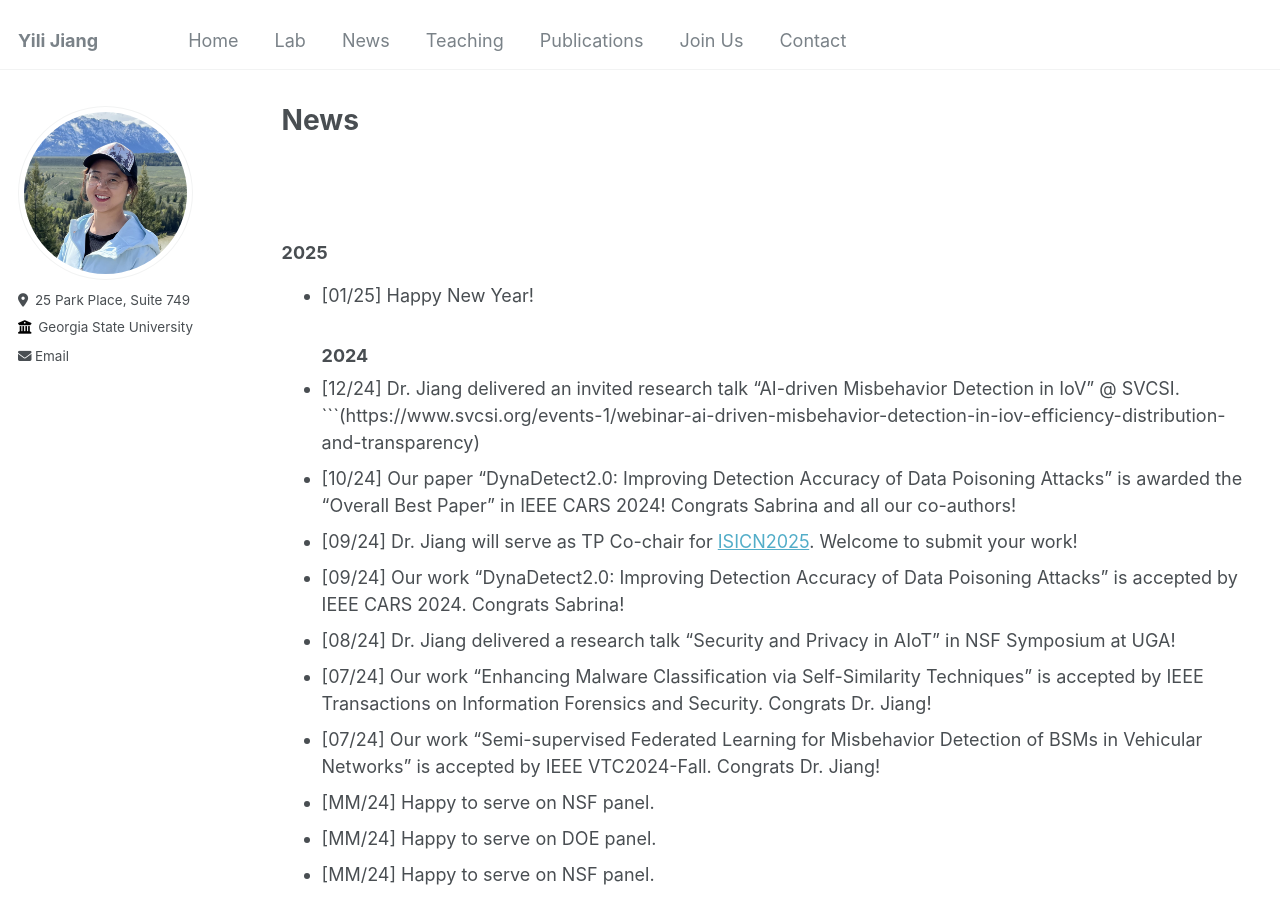
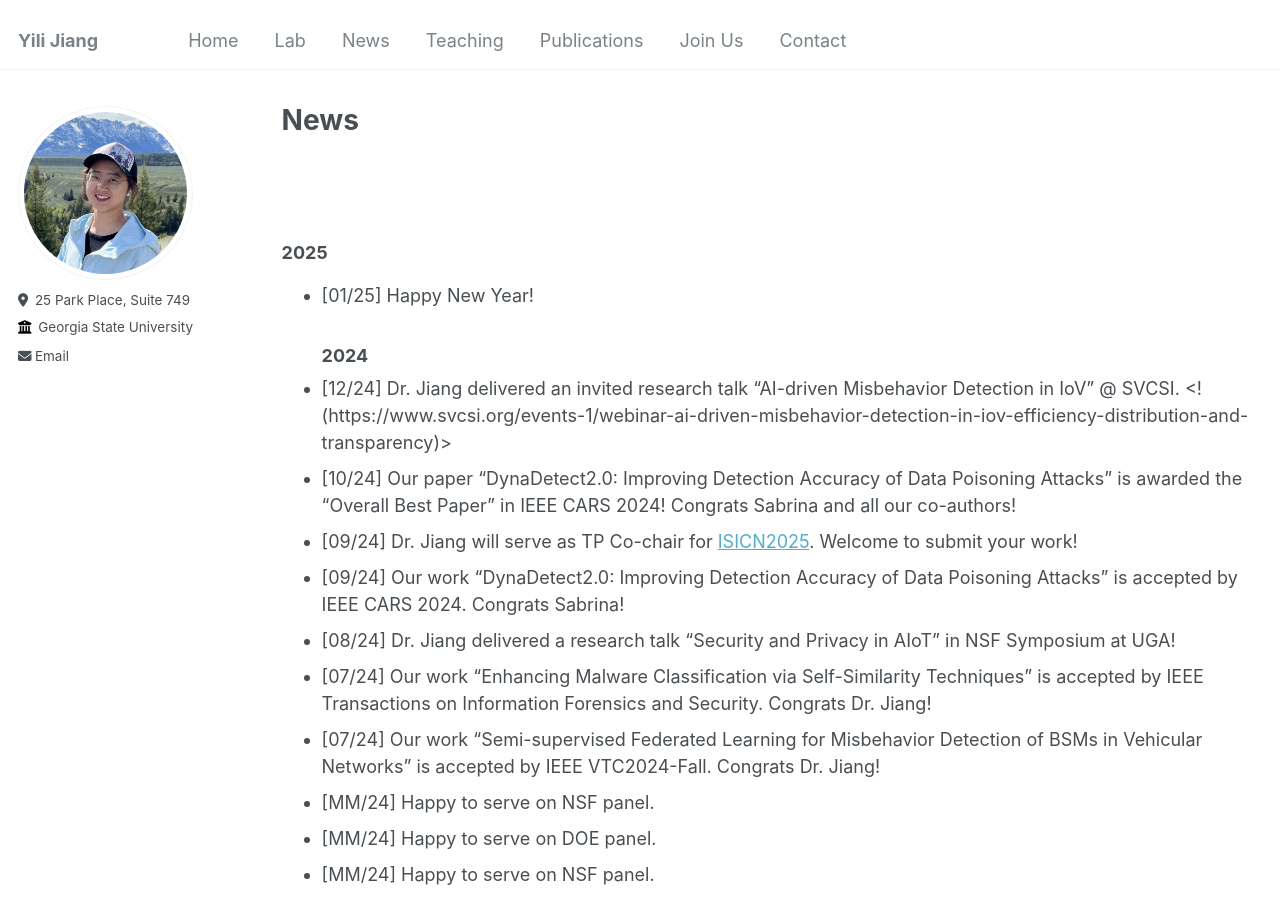
Before and after one commit to suhbrina-perry/suhbrina-perry.github.io, a Jekyll site: the page built from _pages/news.md, in a window 1280 px wide and 900 px high. Built offline with Jekyll 4.4.1, drawn with Linux system fonts in a browser that asks for light colours.

Commit message:
Update news.md

````diff
--- a/_pages/news.md
+++ b/_pages/news.md
@@ -14,7 +14,7 @@ author_profile: true
 ### 2025
 - [01/25] Happy New Year!
 ### 2024
-- [12/24] Dr. Jiang delivered an invited research talk "AI-driven Misbehavior Detection in IoV" @ SVCSI. ```(https://www.svcsi.org/events-1/webinar-ai-driven-misbehavior-detection-in-iov-efficiency-distribution-and-transparency)
+- [12/24] Dr. Jiang delivered an invited research talk "AI-driven Misbehavior Detection in IoV" @ SVCSI. <!(https://www.svcsi.org/events-1/webinar-ai-driven-misbehavior-detection-in-iov-efficiency-distribution-and-transparency)>
 - [10/24] Our paper "DynaDetect2.0: Improving Detection Accuracy of Data Poisoning Attacks" is awarded the "Overall Best Paper" in IEEE CARS 2024! Congrats Sabrina and all our co-authors!
 - [09/24] Dr. Jiang will serve as TP Co-chair for [ISICN2025](https://www.isicn.org/2025/). Welcome to submit your work!
 - [09/24] Our work "DynaDetect2.0: Improving Detection Accuracy of Data Poisoning Attacks" is accepted by IEEE CARS 2024. Congrats Sabrina!
````
